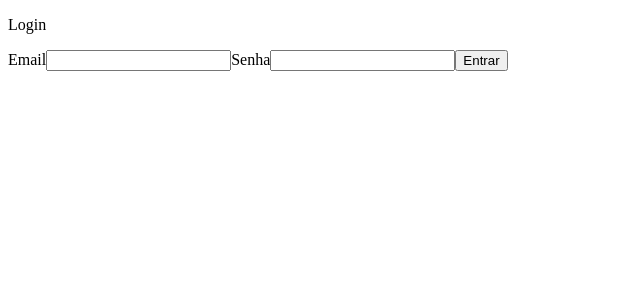
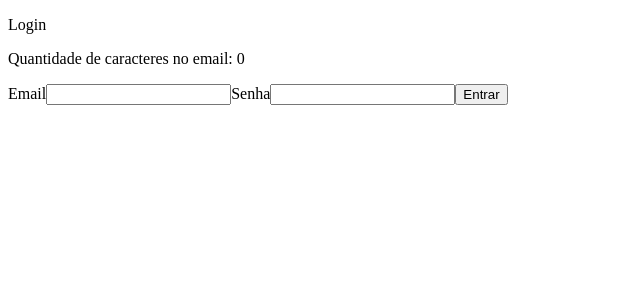
Before and after one commit to rodrigoMedeiros0/curso-react-typescript, a React (Create React App) app: page /entrar in a window 1280 px wide. Shown: the top 300 px of the page, without its empty margins (0-640 px from the left). Built offline with nearby package versions, Linux system fonts and the light colour scheme.

Commit message:
feat: add login page with react custom components

```diff
--- a/src/app/pages/dashboard/Dashboard.tsx
+++ b/src/app/pages/dashboard/Dashboard.tsx
@@ -1,9 +1,17 @@
+import { useRef } from "react";
 import { Link } from "react-router-dom";
 
 export const Dashboard = () => {
+  const counterRef = useRef(0);
+
   return (
     <div>
       <h2>Dashboard</h2>
+
+      <p>Contador: {counterRef.current}</p>
+
+      <button onClick={()=> counterRef.current++}>Somar</button>
+      <button onClick={()=> console.log(counterRef.current)}>Console Log</button>
 
       <Link to="/entrar">Login</Link>
     </div>
--- a/src/app/pages/login/Login.tsx
+++ b/src/app/pages/login/Login.tsx
@@ -1,5 +1,7 @@
-import { useState } from "react";
-import { useNavigate } from "react-router-dom";
+import { useCallback, useMemo, useRef, useState } from "react";
+import { InputLogin } from "./components/InputLogin";
+import { ButtonLogin } from "./components/ButtonLogin";
+// import { useNavigate } from "react-router-dom";
 
 export const Login = () => {
   //   const navigate = useNavigate();
@@ -8,28 +10,61 @@ export const Login = () => {
   //     navigate("/pagina-inicial");
   //   };
 
-  const [email, setEmail] = useState('');
-  const [senha, setSenha] = useState('');
+  const inputPasswordRef = useRef<HTMLInputElement>(null);
 
-  const handleEntrar = () => {
-    console.log(email)
-    console.log(senha)
-  }
+  const [email, setEmail] = useState("");
+  const [senha, setSenha] = useState("");
+
+  const emailLenght = useMemo(() => {
+    return email.length;
+  }, [email.length]);
+
+  const handleEntrar = useCallback(() => {
+    console.log(email);
+    console.log(senha);
+
+  }, [email, senha]);
 
   return (
     <div>
       <p>Login</p>
       <form action="">
-        <label>
-          <span>Email</span>
-          <input type="text" value={email} onChange={e => setEmail(e.target.value)}/>
-        </label>
-        <label htmlFor="">
+        <p>Quantidade de caracteres no email: {emailLenght}</p>
+
+        <InputLogin
+          label="Email"
+          value={email}
+          onChange={newValue => setEmail(newValue)}
+          onPressEnter={() => inputPasswordRef.current?.focus()}
+        />
+
+        <InputLogin
+           label="Senha"
+           type="password"
+           value={senha}
+           ref={inputPasswordRef}
+           onChange={newValue => setSenha(newValue)}
+
+        />
+
+        {/* <label htmlFor="">
           <span>Senha</span>
-          <input type="password" value={senha} onChange={e => setSenha(e.target.value)}/>
-        </label>
+          <input
+            type="password"
+            value={senha}
+            ref={inputPasswordRef}
+            onChange={(e) => setSenha(e.target.value)}
+          />
+        </label> */}
 
-        <button type="button" onClick={handleEntrar}>Entrar</button>
+        {/* <button type="button" onClick={handleEntrar}>
+          Entrar
+        </button> */}
+
+        <ButtonLogin type="button" onClick={handleEntrar}>
+          Entrar
+        </ButtonLogin>
+
       </form>
     </div>
   );
--- /dev/null
+++ b/src/app/pages/login/components/ButtonLogin.tsx
@@ -0,0 +1,15 @@
+import React, { ReactNode } from "react";
+
+interface IButtonLoginProps {
+    type?: "button" | "submit" | "reset";
+    onClick: () => void;
+    children: ReactNode;
+}
+
+export const ButtonLogin: React.FC<IButtonLoginProps> = ({type, onClick, children}) => {
+    return (
+        <button type={type} onClick={onClick}>
+            {children}
+        </button>
+    )
+}
--- /dev/null
+++ b/src/app/pages/login/components/InputLogin.tsx
@@ -0,0 +1,30 @@
+import { forwardRef } from "react";
+
+interface IInputLoginProps {
+  label: string;
+  type?: string;
+  value: string;
+  onChange: (newValue: string) => void;
+  onPressEnter?: () => void;
+}
+
+export const InputLogin = forwardRef<HTMLInputElement, IInputLoginProps>(
+  (props, ref) => {
+    return (
+      <label>
+        <span>{props.label}</span>
+        <input
+          ref={ref}
+          type={props.type}
+          value={props.value}
+          onChange={(e) => props.onChange(e.target.value)}
+          onKeyDown={(e) =>
+            e.key === "Enter"
+              ? props.onPressEnter && props.onPressEnter()
+              : undefined
+          }
+        />
+      </label>
+    );
+  }
+);
```
